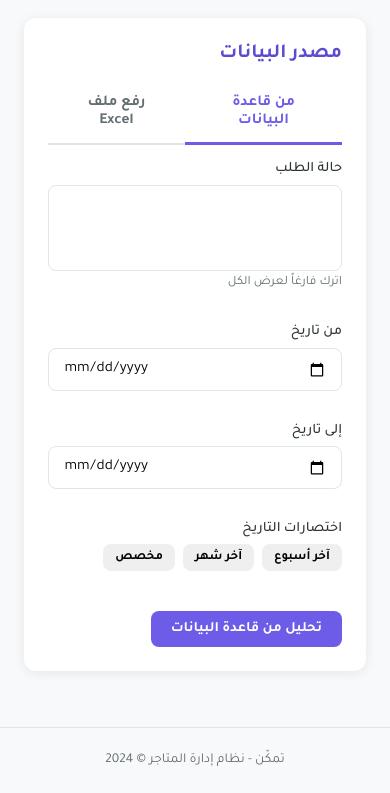
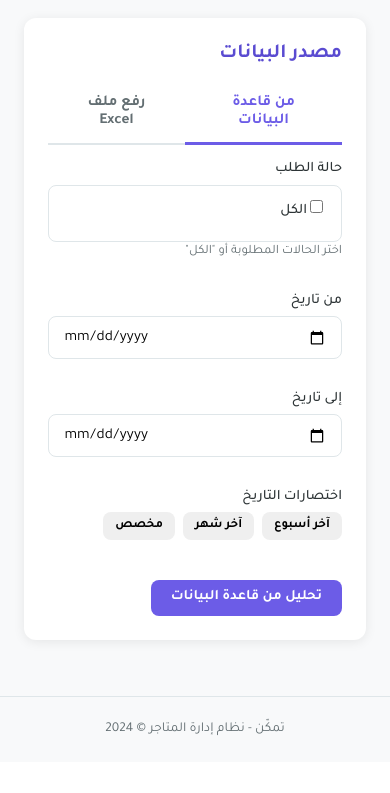
Before and after one commit to musaadsh3/Tamakun-Operation-analysis-tool, a FastAPI app: page /dashboard/shabah in a window 390 px wide. Shown: the part 221-1014 px from the top of the page. After the commit the page ends 957 px from the top, so only its background shows below. Run offline with FastAPI, Linux system fonts and the light colour scheme; data that the repository does not hold is empty; some libraries are stand-ins or nearby versions.

Commit message:
Fix dashboard UI and add landing page with two sections
- Replace native <select multiple> with checkbox-based multi-select for
  order status filter (حالة الطلب) — supports selecting multiple items
  with visual highlighting
- Add "الكل" (All) option that checks/unchecks all statuses
- Highlight active date preset buttons (آخر أسبوع, آخر شهر, مخصص)
- Create new landing page at "/" with two sections:
  تحليل الطلبات (→ /analysis) and داشبورد التشغيل (→ /operations)
- Move brand selection page to /analysis
- Add "coming soon" operations dashboard page

https://claude.ai/code/session_01AwcDat36f6FUy4Z9Krbhcc

```diff
--- a/app/main.py
+++ b/app/main.py
@@ -54,11 +54,27 @@ def get_admin_session(request: Request) -> Optional[dict]:
 # ══════════════════════════════════════════════════════════════
 
 @app.get("/", response_class=HTMLResponse)
-def home(request: Request, db: Session = Depends(get_db)):
+def landing(request: Request):
+    admin = get_admin_session(request)
+    return templates.TemplateResponse("landing.html", {
+        "request": request, "admin": admin,
+    })
+
+
+@app.get("/analysis", response_class=HTMLResponse)
+def analysis_home(request: Request, db: Session = Depends(get_db)):
     brands = db.query(Brand).filter(Brand.is_active == True).all()
     admin = get_admin_session(request)
     return templates.TemplateResponse("home.html", {
         "request": request, "brands": brands, "admin": admin,
+    })
+
+
+@app.get("/operations", response_class=HTMLResponse)
+def operations_page(request: Request):
+    admin = get_admin_session(request)
+    return templates.TemplateResponse("operations.html", {
+        "request": request, "admin": admin,
     })
 
 
--- a/app/static/css/style.css
+++ b/app/static/css/style.css
@@ -272,8 +272,46 @@ body {
     margin-bottom: 0;
 }
 
-.multi-select {
-    min-height: 80px;
+/* ── Checkbox Multi-Select ───────────────────────────── */
+
+.checkbox-select {
+    border: 1.5px solid var(--border);
+    border-radius: var(--radius-sm);
+    padding: 0.5rem;
+    max-height: 180px;
+    overflow-y: auto;
+    background: var(--card-bg);
+}
+
+.checkbox-option {
+    display: flex;
+    align-items: center;
+    gap: 0.5rem;
+    padding: 0.4rem 0.6rem;
+    border-radius: 6px;
+    cursor: pointer;
+    transition: background 0.15s;
+    font-size: 0.9rem;
+    user-select: none;
+}
+
+.checkbox-option:hover {
+    background: rgba(108, 92, 231, 0.06);
+}
+
+.checkbox-option input[type="checkbox"] {
+    width: auto;
+    accent-color: var(--primary);
+    cursor: pointer;
+}
+
+.checkbox-option input[type="checkbox"]:checked + span {
+    color: var(--primary);
+    font-weight: 600;
+}
+
+.checkbox-option:has(input:checked) {
+    background: rgba(108, 92, 231, 0.08);
 }
 
 /* ── Buttons ─────────────────────────────────────────── */
--- a/app/templates/dashboard.html
+++ b/app/templates/dashboard.html
@@ -5,7 +5,7 @@
 <div class="container">
     <div class="page-header">
         <h1>{{ brand.name_ar }}</h1>
-        <a href="/" class="btn btn-secondary">← العودة للرئيسية</a>
+        <a href="/analysis" class="btn btn-secondary">← العودة للرئيسية</a>
     </div>
 
     <!-- Source Selection -->
@@ -21,12 +21,19 @@
             <div class="filters-row" style="margin-top:1rem;">
                 <div class="form-group">
                     <label>حالة الطلب</label>
-                    <select id="statusFilter" multiple class="multi-select">
+                    <div class="checkbox-select" id="statusFilter">
+                        <label class="checkbox-option">
+                            <input type="checkbox" value="__all__" onchange="toggleAllStatuses(this)">
+                            <span>الكل</span>
+                        </label>
                         {% for s in statuses %}
-                        <option value="{{ s }}">{{ s }}</option>
+                        <label class="checkbox-option">
+                            <input type="checkbox" value="{{ s }}" name="status">
+                            <span>{{ s }}</span>
+                        </label>
                         {% endfor %}
-                    </select>
-                    <small>اترك فارغاً لعرض الكل</small>
+                    </div>
+                    <small>اختر الحالات المطلوبة أو "الكل"</small>
                 </div>
 
                 <div class="form-group">
@@ -42,9 +49,9 @@
                 <div class="form-group">
                     <label>اختصارات التاريخ</label>
                     <div class="date-presets">
-                        <button type="button" class="btn btn-sm" onclick="setDatePreset(7)">آخر أسبوع</button>
-                        <button type="button" class="btn btn-sm" onclick="setDatePreset(30)">آخر شهر</button>
-                        <button type="button" class="btn btn-sm" onclick="setDatePreset(0)">مخصص</button>
+                        <button type="button" class="btn btn-sm date-preset-btn" onclick="setDatePreset(7, this)">آخر أسبوع</button>
+                        <button type="button" class="btn btn-sm date-preset-btn" onclick="setDatePreset(30, this)">آخر شهر</button>
+                        <button type="button" class="btn btn-sm date-preset-btn" onclick="setDatePreset(0, this)">مخصص</button>
                     </div>
                     <div id="customDays" style="display:none; margin-top:8px;">
                         <input type="number" id="customDaysInput" placeholder="عدد الأيام" min="1">
--- a/app/templates/home.html
+++ b/app/templates/home.html
@@ -1,5 +1,5 @@
 {% extends "base.html" %}
-{% block title %}تمكّن - الرئيسية{% endblock %}
+{% block title %}تمكّن - تحليل الطلبات{% endblock %}
 
 {% block content %}
 <div class="container">
```
Also changed, not shown: other parts of app/static/css/style.css (+85 -0 lines), app/static/js/dashboard.js (+51 -6 lines), app/templates/landing.html (added, +25 -0 lines), app/templates/operations.html (added, +17 -0 lines).
